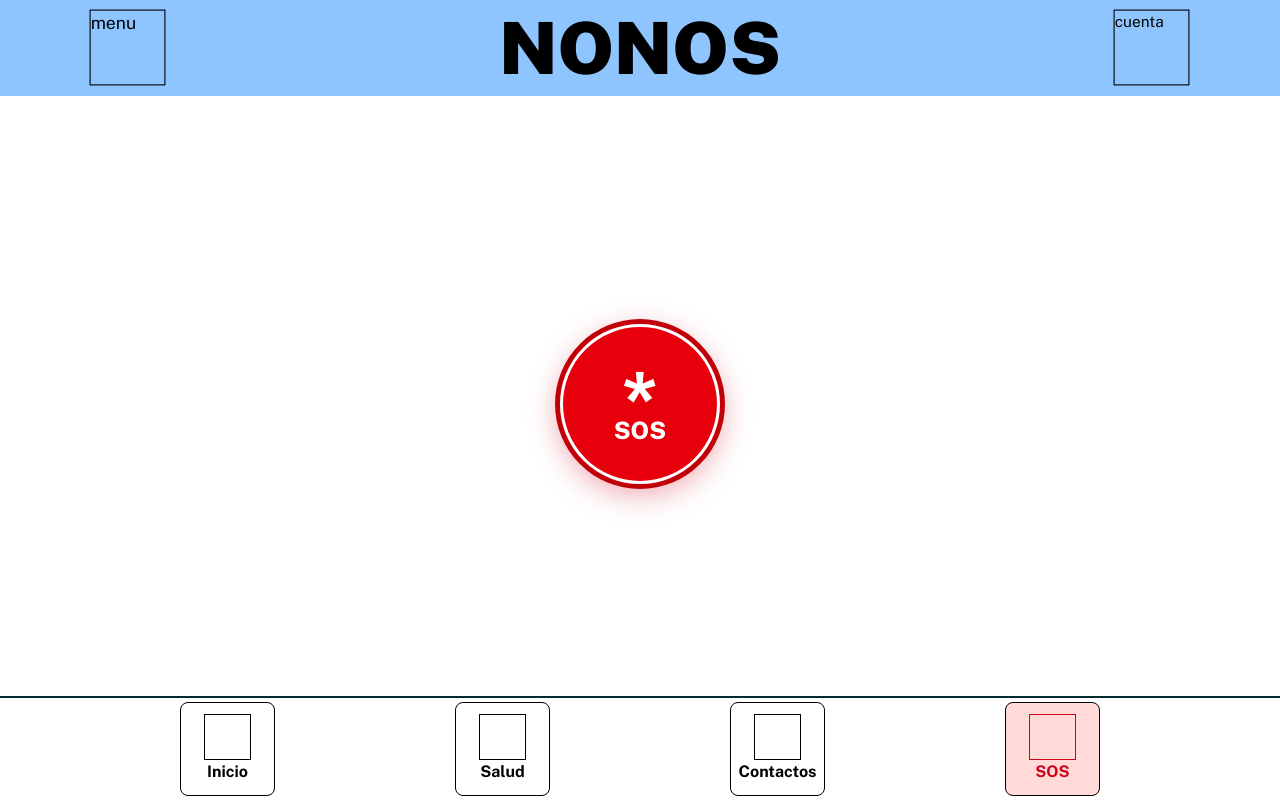
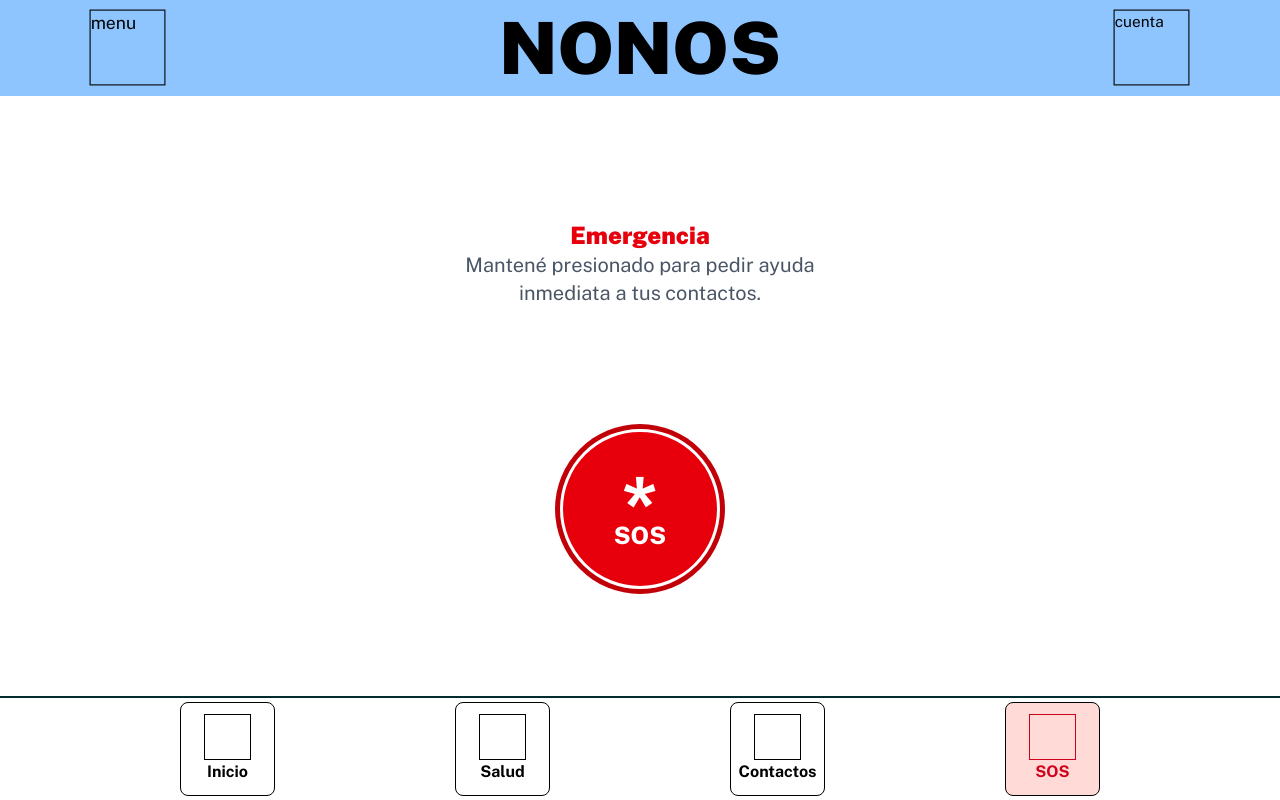
Before and after one commit to rubywinterrr/nonos-front, a React (Vite) app: page /SOS in a window 1280 px wide. Built offline with nearby package versions, Linux system fonts and the light colour scheme.

Commit message:
header2, pantalla SOS

```diff
--- a/src/App.tsx
+++ b/src/App.tsx
@@ -6,7 +6,6 @@ import PanelFamilia from "./Pages/Familia/panel-familia";
 import LogIn from "./Pages/LogIn";
 import PagCuenta from "./Pages/Cuenta";
 import SOS from "./PantallaSOS";
-
 function App() {
   console.log("/adulto, /cuidador, /familia");
   return (
--- a/src/Pages/LogIn.tsx
+++ b/src/Pages/LogIn.tsx
@@ -1,4 +1,4 @@
-import Header from "../componentes/cajaArriba";
+import Header2 from "../componentes/cajaArriba2";
 import { useNavigate } from "react-router-dom";
 
 export default function LogIn() {
@@ -8,7 +8,7 @@ export default function LogIn() {
   }
   return (
     <>
-      <Header></Header>
+      <Header2 />
       <main className="w-screen h-[90vh] bg-purple-200 flex flex-col justify-evenly items-center">
         <h1 className="text-4xl font-extrabold">Cuenta</h1>
         <div className="border h-70/100 w-75/100 rounded-2xl bg-white flex flex-col justify-center items-center gap-5">
--- a/src/PantallaSOS.tsx
+++ b/src/PantallaSOS.tsx
@@ -5,7 +5,13 @@ export default function SOS() {
   return (
     <>
       <Header />
-      <main className="h-main w-screen flex flex-col items-center justify-center">
+      <main className="h-main w-screen flex flex-col items-center justify-evenly">
+        <div className="w-sm h-fit flex flex-col justify-center items-center">
+          <h1 className="text-red-600 font-black text-2xl">Emergencia</h1>
+          <h2 className="text-gray-600 text-center text-xl">
+            Mantené presionado para pedir ayuda inmediata a tus contactos.
+          </h2>
+        </div>
         <Boton1 />
       </main>
       <Footer />
--- a/src/componentes/boton1.tsx
+++ b/src/componentes/boton1.tsx
@@ -6,8 +6,7 @@ export default function Boton1() {
   return (
     <>
       <button
-        className="text-2xl h-40 text-white bg-red-600 ring-5 ring-red-700 border-white border-3 rounded-full aspect-square p-2 active:scale-110 transition-scale duration-500 active:ring-8 shadow-[0_4px_16px_0_rgba(208,2,27,0.30)]
-  md:shadow-[0_8px_32px_0_rgba(208,2,27,0.40)] "
+        className="text-2xl h-40 text-white bg-red-600 ring-5 ring-red-700 border-white border-3 rounded-full aspect-square p-2 active:scale-110 transition-scale duration-500 active:ring-8"
         onClick={Alerta}
       >
         <p className="font-extrabold text-7xl m-0 h-13">*</p>
--- a/src/componentes/cajaAbajo.tsx
+++ b/src/componentes/cajaAbajo.tsx
@@ -35,10 +35,10 @@ export default function Footer() {
           <p className="font-bold">Contactos</p>
         </div>
         <div
-          className="h-93/100 border rounded-lg aspect-square flex justify-center items-center flex-col bg-[#FFDAD6]"
+          className="cursor-pointer h-93/100 border rounded-lg aspect-square flex justify-center items-center flex-col bg-[#FFDAD6]"
           onClick={IrSOS}
         >
-          <div className="aspect-square h-50/100 border border-[#D0021B]"></div>
+          <div className="aspect-square h-50/100 border border-[#D0021B] "></div>
           <p className="font-bold text-[#D0021B]">SOS</p>
         </div>
       </footer>
--- /dev/null
+++ b/src/componentes/cajaArriba2.tsx
@@ -0,0 +1,11 @@
+export default function Header2() {
+  return (
+    <>
+      <header className="bg-blue-300 h-[10vh] md:h-[12vh] w-screen flex items-center justify-center">
+        <div className="h-90/100  w-60/100 flex items-center justify-center">
+          <h1 className="font-black text-5xl md:text-7xl">NONOS</h1>
+        </div>
+      </header>
+    </>
+  );
+}
```
